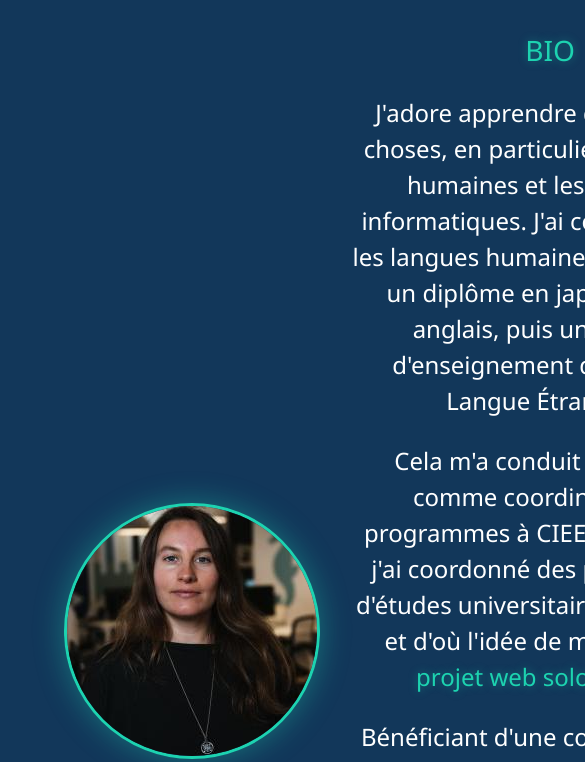
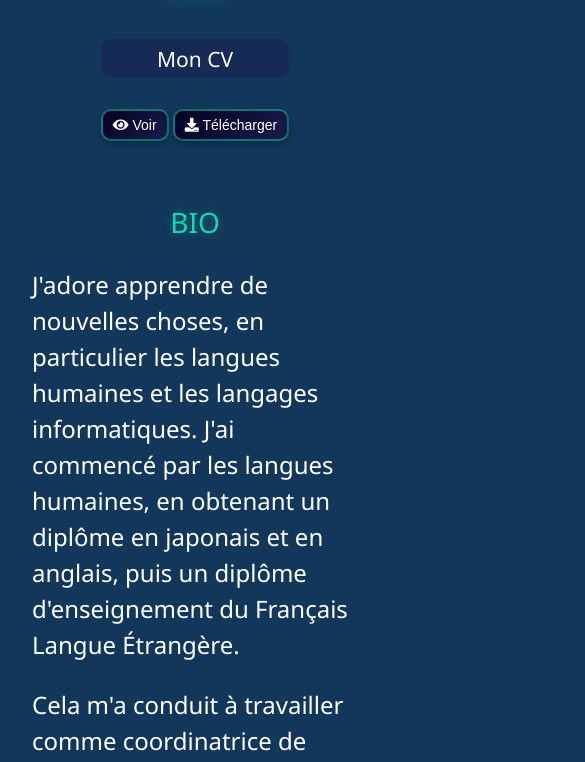
Before and after one commit to Julieed-971/julie-dedieu-dev-portfolio, a website: page dist/about.html in a window 390 px wide. Shown: the part 381-1143 px from the top of the page, 585 px wide, since content can reach past the window. Drawn offline with Linux system fonts and the light colour scheme.

Commit message:
Refactor: Remove globe icon from language toggle button and adjust styles for better responsiveness

```diff
--- a/scss/_menu.scss
+++ b/scss/_menu.scss
@@ -1,46 +1,6 @@
 @use "config" as *;
 
-// Language Toggle Button
-.language-toggle {
-  position: absolute;
-  @include gradient-bg($midnight-purple, $deep-indigo);
-  color: #fff;
-  border: 2px solid rgba($electric-teal, 0.5);
-  border-radius: 10px;
-  box-shadow: 0 4px 6px rgba(0, 0, 0, 0.2);
-  z-index: 2;
-  left: 12px;
-  top: 28px;
-  cursor: pointer;
-  padding: 8px 12px;
-  font-size: 16px;
-  display: flex;
-  align-items: center;
-  gap: 6px;
-  @include fastTransition;
 
-  &:hover {
-    @include gradient-bg($electric-teal, $emerald-green);
-    border-color: $electric-teal;
-    transform: scale(1.05);
-    box-shadow: 0 6px 12px rgba(0, 0, 0, 0.3),
-      0 0 20px rgba($electric-teal, 0.4);
-  }
-
-  &:focus {
-    outline: 2px solid $electric-teal;
-    outline-offset: 2px;
-  }
-
-  .fa-globe {
-    font-size: 18px;
-  }
-
-  .lang-text {
-    font-weight: bold;
-    font-size: 14px;
-  }
-}
 // Menu Button
 .menu-btn {
   position: absolute;
--- a/scss/_mobile.scss
+++ /dev/null
@@ -1,127 +0,0 @@
-@use "config" as *;
-
-// Widescreens
-@include mediaXl {
-  .projects {
-    grid-template-columns: repeat(4, 1fr);
-  }
-}
-
-// Desktops & Laptops
-@include mediaLg {
-  .projects {
-    grid-template-columns: repeat(3, 1fr);
-  }
-
-  .resume {
-    margin: 2rem 0 0 0;
-    height: 50rem;
-    padding: 0;
-
-    embed {
-      width: 100%;
-    }
-  }
-}
-
-// Tablets & Small Laptops
-@include mediaMd {
-  main {
-    align-items: center;
-    text-align: center;
-
-    .lg-heading {
-      line-height: 1;
-      margin-bottom: 1rem;
-    }
-  }
-
-  ul.menu-nav,
-  div.menu-branding {
-    float: none;
-    width: 100%;
-    min-height: 0;
-
-    &.show {
-      transform: translate3d(0, 0, 0);
-    }
-  }
-
-  .menu-nav {
-    height: 75vh;
-    transform: translate3d(-100%, 0, 0);
-    font-size: 24px;
-  }
-
-  .menu-branding {
-    height: 25vh;
-    transform: translate3d(100%, 0, 0);
-
-    .portrait {
-      background: url("../img/portrait_small.jpg");
-      background-repeat: no-repeat;
-      width: 150px;
-      height: 150px;
-    }
-  }
-
-  .about-info {
-    grid-template-areas:
-      "bioimage"
-      "bio"
-      "job1"
-      "job2"
-      "job3";
-    grid-template-columns: 1fr;
-  }
-
-  .resume {
-    margin: 2rem 0 0 0;
-    height: 1rem;
-    padding: 0;
-
-    embed {
-      width: 100%;
-    }
-  }
-
-  .projects {
-    grid-template-columns: repeat(2, 1fr);
-  }
-}
-
-// Smartphones
-@include mediaSm {
-  .main {
-    padding: 2rem;
-    #home h1 {
-      margin-top: 10vh;
-    }
-  }
-
-  .lg-heading {
-    margin-top: 1rem;
-    font-size: 5rem;
-  }
-
-  .resume {
-    margin: 2rem 0 0 0;
-    height: 30rem;
-    padding: 0;
-
-    embed {
-      width: 100%;
-    }
-  }
-
-  .projects {
-    grid-template-columns: 1fr;
-  }
-
-  .boxes {
-    span,
-    .text-contact {
-      font-size: 1.5rem;
-    }
-  }
-}
--- a/scss/main.scss
+++ b/scss/main.scss
@@ -1,7 +1,6 @@
 @use "sass:color";
 @use "config" as *;
 @use "menu";
-@use "mobile";
 
 * {
   box-sizing: border-box;
@@ -81,6 +80,44 @@ main {
     h1 {
       margin-top: 20vh;
     }
+  }
+}
+
+// Language Toggle Button
+.language-toggle {
+  position: absolute;
+  @include gradient-bg($midnight-purple, $deep-indigo);
+  color: #fff;
+  border: 2px solid rgba($electric-teal, 0.5);
+  border-radius: 10px;
+  box-shadow: 0 4px 6px rgba(0, 0, 0, 0.2);
+  z-index: 2;
+  left: 12px;
+  top: 28px;
+  cursor: pointer;
+  padding: 8px 12px;
+  font-size: 16px;
+  display: flex;
+  align-items: center;
+  gap: 6px;
+  @include fastTransition;
+
+  &:hover {
+    @include gradient-bg($electric-teal, $emerald-green);
+    border-color: $electric-teal;
+    transform: scale(1.05);
+    box-shadow: 0 6px 12px rgba(0, 0, 0, 0.3),
+      0 0 20px rgba($electric-teal, 0.4);
+  }
+
+  &:focus {
+    outline: 2px solid $electric-teal;
+    outline-offset: 2px;
+  }
+
+  .lang-text {
+    font-weight: bold;
+    font-size: 14px;
   }
 }
 
@@ -311,3 +348,209 @@ main {
   color: set-text-color($midnight-purple);
   height: 60px;
 }
+
+// ============================================================
+// RESPONSIVE STYLES - Must be at the end to override!
+// ============================================================
+
+// Widescreens
+@include mediaXl {
+  .projects {
+    grid-template-columns: repeat(4, 1fr);
+  }
+
+}
+
+// Desktops & Laptops
+@include mediaLg {
+  .projects {
+    grid-template-columns: repeat(3, 1fr);
+  }
+
+  .language-toggle {
+    left: 25px;
+    top: 25px;
+  }
+}
+
+// Tablets & Small Laptops
+@include mediaMd {
+  main {
+    align-items: center;
+    text-align: center;
+
+    .lg-heading {
+      line-height: 1;
+      margin-bottom: 1rem;
+      font-size: 3.5rem;
+    }
+  }
+
+  // Adjust language toggle for tablets
+  .language-toggle {
+    left: 30px;
+    top: 30px;
+    padding: 6px 10px;
+    font-size: 14px;
+
+    .lang-text {
+      font-size: 12px;
+    }
+  }
+
+  ul.menu-nav,
+  div.menu-branding {
+    float: none;
+    width: 100%;
+    min-height: 0;
+
+    &.show {
+      transform: translate3d(0, 0, 0);
+    }
+  }
+
+  .menu-nav {
+    height: 75vh;
+    transform: translate3d(-100%, 0, 0);
+    font-size: 24px;
+  }
+
+  .menu-branding {
+    height: 25vh;
+    transform: translate3d(100%, 0, 0);
+
+    .portrait {
+      background: url("../img/portrait_small.jpg");
+      background-repeat: no-repeat;
+      width: 150px;
+      height: 150px;
+    }
+  }
+
+  .about-info {
+    grid-template-areas:
+      "bioresume"
+      "bio"
+      "job1"
+      "job2"
+      "job3";
+    grid-template-columns: 1fr;
+    text-align: left;
+
+    h3 {
+        text-align: center;
+    }
+
+    .bio-resume {
+      grid-template-areas:
+        "bioimage"
+        "bioresumetitle"
+        "biofiles";
+      width: 100%;
+    }
+
+    .bio-image {
+      width: 150px;
+      height: 150px;
+      margin: 0 auto;
+    }
+
+    .bio-resume-title {
+      font-size: 20px;
+      margin: 30px auto;
+    }
+
+    .bio-files {
+      margin: 30px auto;
+
+      button {
+        font-size: 14px;
+        padding: 6px 10px;
+      }
+    }
+  }
+
+  .projects {
+    grid-template-columns: repeat(2, 1fr);
+  }
+}
+
+// Smartphones
+@include mediaSm {
+  main {
+    padding: 2rem;
+
+    #home h1 {
+      margin-top: 10vh;
+    }
+  }
+
+  .lg-heading {
+    margin-top: 1rem;
+    font-size: 2.5rem;
+  }
+
+  // Make language toggle smaller on phones
+  .language-toggle {
+    left: 15px;
+    top: 15px;
+    padding: 5px 8px;
+    font-size: 12px;
+
+  }
+
+  // Adjust menu button for phones
+  .menu-btn {
+    right: 20px;
+    top: 20px;
+
+    .btn-line {
+      width: 24px;
+      height: 2px;
+    }
+  }
+
+  .resume {
+    margin: 2rem 0 0 0;
+    height: 30rem;
+    padding: 0;
+
+    embed {
+      width: 100%;
+    }
+  }
+
+  .projects {
+    grid-template-columns: 1fr;
+  }
+
+  .boxes {
+    div {
+      font-size: 1.5rem;
+      padding: 1rem 1.5rem;
+      margin-bottom: 2rem;
+
+      &:hover {
+        padding: 1rem 1.5rem;
+      }
+    }
+
+    span,
+    .text-contact {
+      font-size: 1.5rem;
+    }
+  }
+
+  // Smaller bio image on mobile
+  .about-info {
+    .bio-image {
+      width: 120px;
+      height: 120px;
+    }
+
+    .bio-resume-title {
+      font-size: 18px;
+      margin: 20px auto;
+    }
+  }
+}
```
Also changed, not shown: dist/about.html, dist/contact.html, dist/css/main.css, dist/index.html, dist/work.html.
